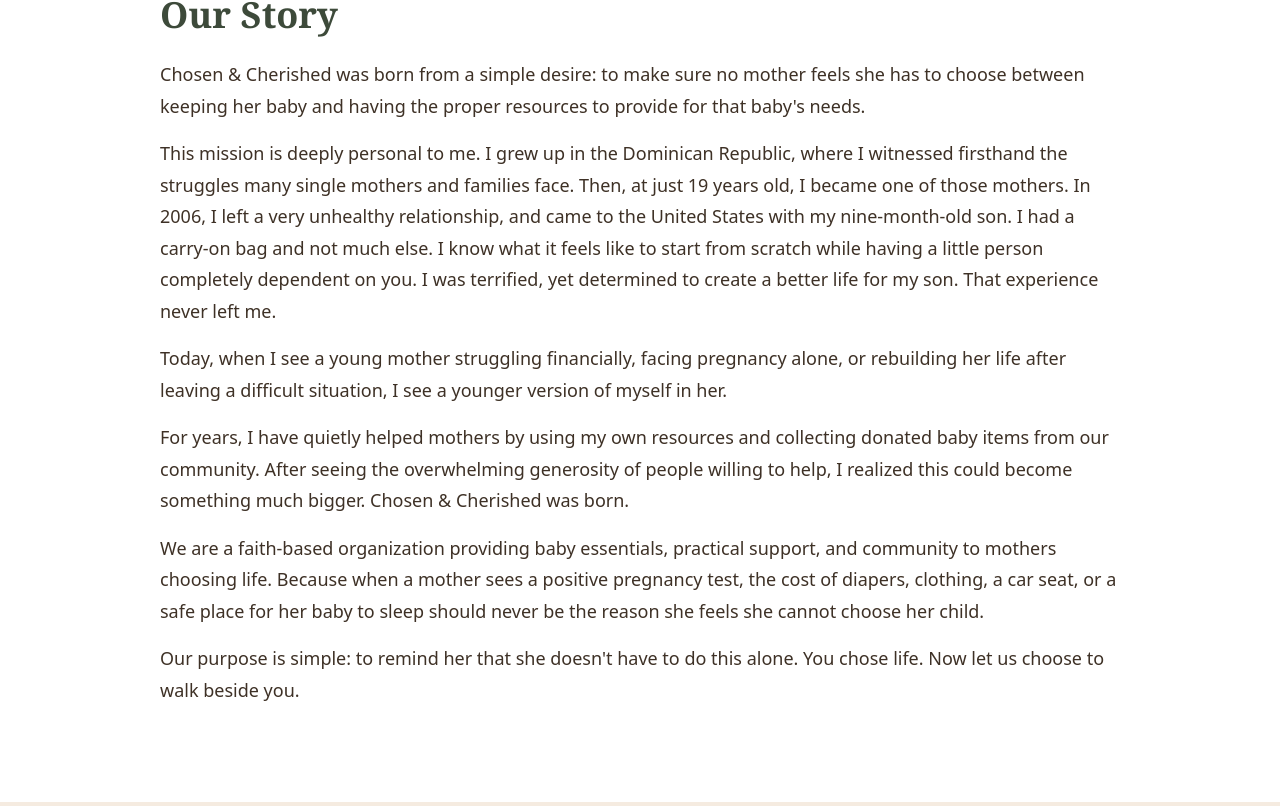
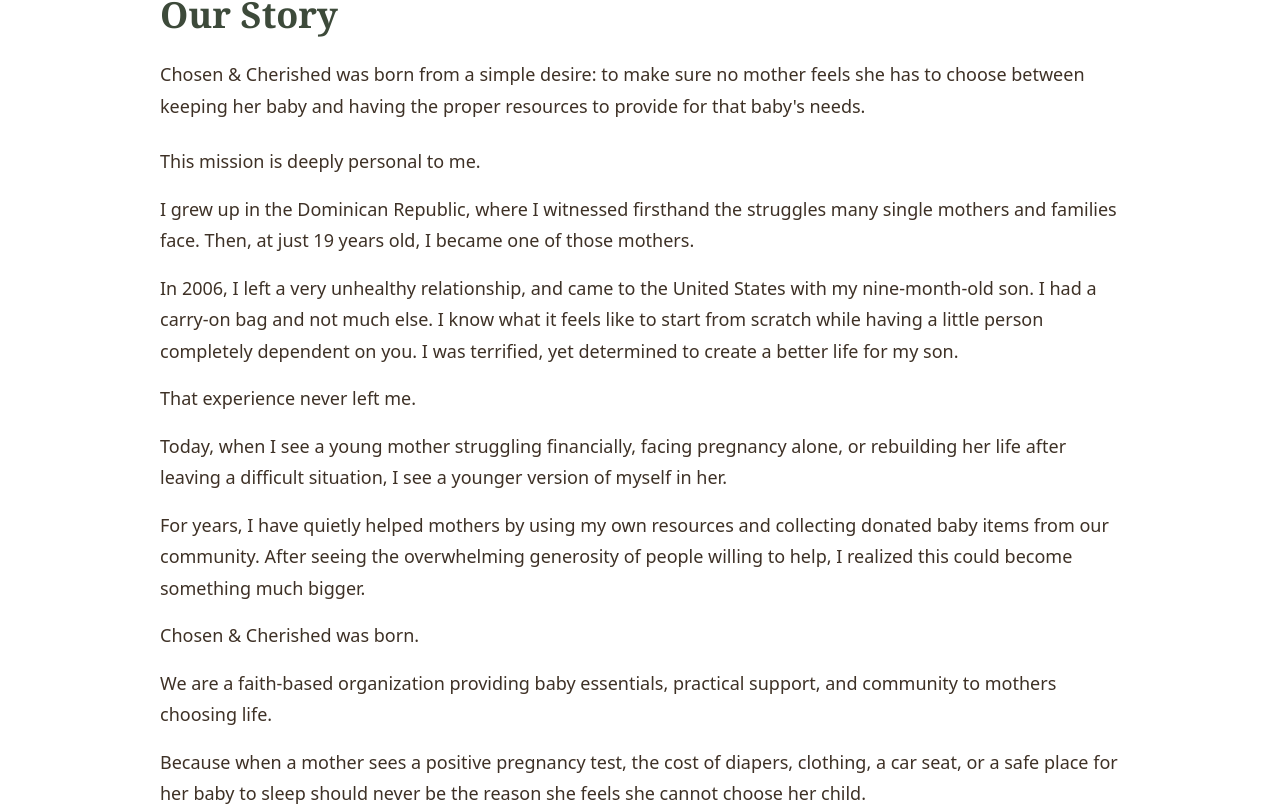
Before and after one commit to Nezuko3131/chosen-and-cherished, a Next.js app: page /about in a window 1280 px wide. Shown: the part 494-1300 px from the top of the page. Built offline with nearby package versions, Linux system fonts and the light colour scheme.

Commit message:
Update: Our Story exact format with proper paragraph spacing

```diff
--- a/app/about/page.tsx
+++ b/app/about/page.tsx
@@ -13,57 +13,51 @@
   ourStory: [
     {
       _type: "block",
-      children: [
-        {
-          _type: "span",
-          text: "Chosen & Cherished was born from a simple desire: to make sure no mother feels she has to choose between keeping her baby and having the proper resources to provide for that baby's needs.",
-        },
-      ],
+      children: [{ _type: "span", text: "Chosen & Cherished was born from a simple desire: to make sure no mother feels she has to choose between keeping her baby and having the proper resources to provide for that baby's needs." }],
     },
     {
       _type: "block",
-      children: [
-        {
-          _type: "span",
-          text: "This mission is deeply personal to me. I grew up in the Dominican Republic, where I witnessed firsthand the struggles many single mothers and families face. Then, at just 19 years old, I became one of those mothers. In 2006, I left a very unhealthy relationship, and came to the United States with my nine-month-old son. I had a carry-on bag and not much else. I know what it feels like to start from scratch while having a little person completely dependent on you. I was terrified, yet determined to create a better life for my son. That experience never left me.",
-        },
-      ],
+      children: [{ _type: "span", text: "This mission is deeply personal to me." }],
     },
     {
       _type: "block",
-      children: [
-        {
-          _type: "span",
-          text: "Today, when I see a young mother struggling financially, facing pregnancy alone, or rebuilding her life after leaving a difficult situation, I see a younger version of myself in her.",
-        },
-      ],
+      children: [{ _type: "span", text: "I grew up in the Dominican Republic, where I witnessed firsthand the struggles many single mothers and families face. Then, at just 19 years old, I became one of those mothers." }],
     },
     {
       _type: "block",
-      children: [
-        {
-          _type: "span",
-          text: "For years, I have quietly helped mothers by using my own resources and collecting donated baby items from our community. After seeing the overwhelming generosity of people willing to help, I realized this could become something much bigger. Chosen & Cherished was born.",
-        },
-      ],
+      children: [{ _type: "span", text: "In 2006, I left a very unhealthy relationship, and came to the United States with my nine-month-old son. I had a carry-on bag and not much else. I know what it feels like to start from scratch while having a little person completely dependent on you. I was terrified, yet determined to create a better life for my son." }],
     },
     {
       _type: "block",
-      children: [
-        {
-          _type: "span",
-          text: "We are a faith-based organization providing baby essentials, practical support, and community to mothers choosing life. Because when a mother sees a positive pregnancy test, the cost of diapers, clothing, a car seat, or a safe place for her baby to sleep should never be the reason she feels she cannot choose her child.",
-        },
-      ],
+      children: [{ _type: "span", text: "That experience never left me." }],
     },
     {
       _type: "block",
-      children: [
-        {
-          _type: "span",
-          text: "Our purpose is simple: to remind her that she doesn't have to do this alone. You chose life. Now let us choose to walk beside you.",
-        },
-      ],
+      children: [{ _type: "span", text: "Today, when I see a young mother struggling financially, facing pregnancy alone, or rebuilding her life after leaving a difficult situation, I see a younger version of myself in her." }],
+    },
+    {
+      _type: "block",
+      children: [{ _type: "span", text: "For years, I have quietly helped mothers by using my own resources and collecting donated baby items from our community. After seeing the overwhelming generosity of people willing to help, I realized this could become something much bigger." }],
+    },
+    {
+      _type: "block",
+      children: [{ _type: "span", text: "Chosen & Cherished was born." }],
+    },
+    {
+      _type: "block",
+      children: [{ _type: "span", text: "We are a faith-based organization providing baby essentials, practical support, and community to mothers choosing life." }],
+    },
+    {
+      _type: "block",
+      children: [{ _type: "span", text: "Because when a mother sees a positive pregnancy test, the cost of diapers, clothing, a car seat, or a safe place for her baby to sleep should never be the reason she feels she cannot choose her child." }],
+    },
+    {
+      _type: "block",
+      children: [{ _type: "span", text: "Our purpose is simple: to remind her that she doesn't have to do this alone." }],
+    },
+    {
+      _type: "block",
+      children: [{ _type: "span", text: "You chose life. Now let us choose to walk beside you." }],
     },
   ],
   mission:
@@ -126,7 +120,7 @@
     .map((block) => {
       if (block._type === "block") {
         const text = block.children?.map((child: any) => child.text || "").join("") || "";
-        return `<p>${text}</p>`;
+        return `<p class="mb-6">${text}</p>`;
       }
       return "";
     })
```
